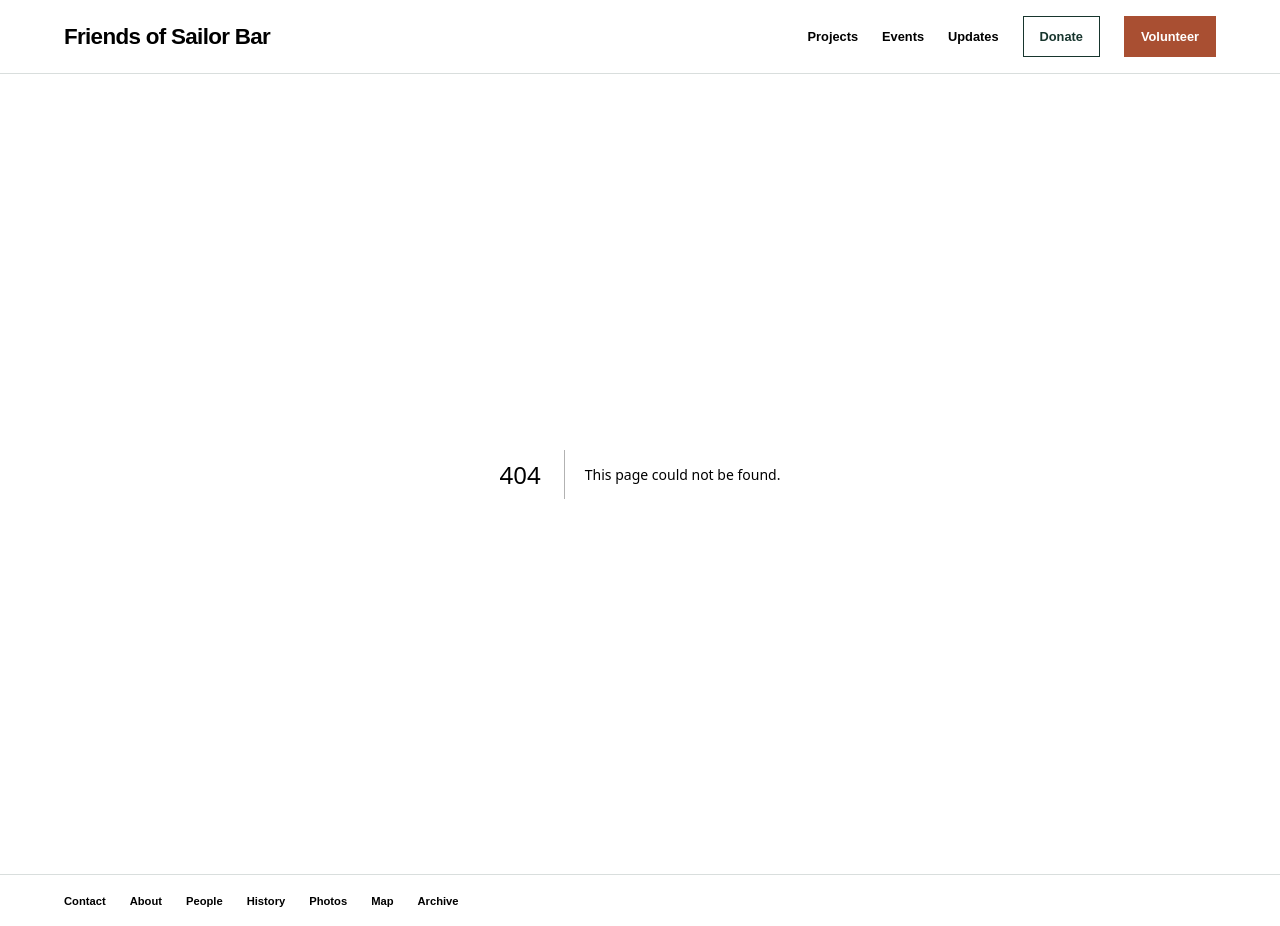
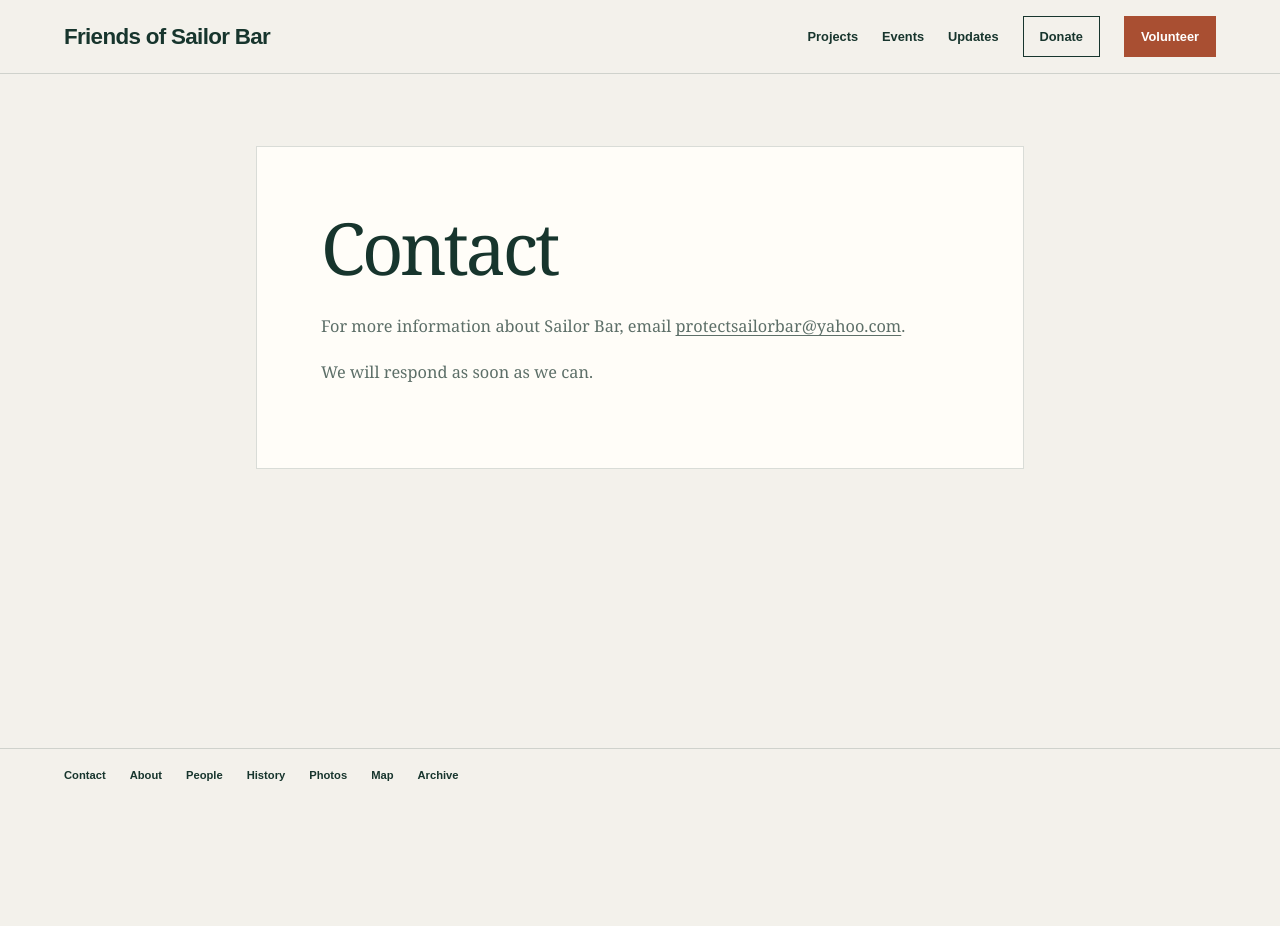
Before and after one commit to ccorcos/friends-of-sailor-bar, a Next.js app: page /contact in a window 1280 px wide. Before the commit this address had no page. After the commit the page ends 800 px from the top, so only its background shows below. Built offline with nearby package versions, Linux system fonts and the light colour scheme.

Commit message:
Promote contact page and clarify event dates
Co-authored-by: Shelley <shelley@exe.dev>

```diff
--- /dev/null
+++ b/app/archive/contact/page.tsx
@@ -0,0 +1,5 @@
+import { permanentRedirect } from "next/navigation";
+
+export default function ArchivedContactRedirect() {
+  permanentRedirect("/contact");
+}
--- /dev/null
+++ b/app/contact/page.tsx
@@ -0,0 +1,17 @@
+import type { Metadata } from "next";
+
+export const metadata: Metadata = { title: "Contact" };
+
+export default function ContactPage() {
+  return (
+    <section className="detail-page standalone-detail container">
+      <article className="essay-card">
+        <h1>Contact</h1>
+        <div className="essay-body">
+          <p>For more information about Sailor Bar, email <a href="mailto:protectsailorbar@yahoo.com">protectsailorbar@yahoo.com</a>.</p>
+          <p>We will respond as soon as we can.</p>
+        </div>
+      </article>
+    </section>
+  );
+}
--- a/app/events/page.tsx
+++ b/app/events/page.tsx
@@ -25,12 +25,14 @@ export default function EventsPage() {
                 aria-label={`View ${event.title} on ${formatDate(event.date, { month: "long", day: "numeric", year: "numeric" })}`}
               >
                 <time dateTime={event.date}>
+                  <span className="event-month">{formatDate(event.date, { month: "short" })}</span>
                   <span className="event-day">{formatDate(event.date, { day: "numeric" })}</span>
-                  <span className="event-month">{formatDate(event.date, { month: "short" })}</span>
                 </time>
               </Link>
               <div className="event-copy">
-                <p className="event-time">{event.time}</p>
+                <p className="event-time">
+                  {formatDate(event.date, { weekday: "long", month: "long", day: "numeric", year: "numeric" })} · {event.time}
+                </p>
                 <p className="event-location">{event.location}</p>
                 <h2><Link href={`/events/${event.slug}`}>{event.title}</Link></h2>
                 <p>{event.summary}</p>
--- a/app/globals.css
+++ b/app/globals.css
@@ -149,7 +149,7 @@ h1, h2, p { margin-block-start: 0; }
   line-height: 0.85;
 }
 .home-event-date span {
-  margin-block-start: 0.3rem;
+  margin-block-end: 0.3rem;
   color: var(--rust);
   font-size: 0.58rem;
   font-weight: 700;
@@ -250,7 +250,7 @@ h1, h2, p { margin-block-start: 0; }
   line-height: 0.9;
 }
 .event-month {
-  margin-block-start: 0.45rem;
+  margin-block-end: 0.45rem;
   color: var(--rust);
   font-size: 0.9rem;
   font-weight: 700;
@@ -323,6 +323,7 @@ dd { margin: 0.3rem 0 0; color: var(--muted); font-size: 0.78rem; line-height: 1
   line-height: 1.65;
 }
 .essay-body .button { margin-block-start: 0.5rem; }
+.essay-body a:not(.button) { text-decoration: underline; text-underline-offset: 0.2em; }
 
 .standalone-detail { padding-block-start: clamp(2rem, 6vw, 4.5rem); }
 .donate-content h2 {
--- a/app/page.tsx
+++ b/app/page.tsx
@@ -46,11 +46,11 @@ export default function Home() {
             {events.map((event) => (
               <Link className="home-event-summary" href={`/events/${event.slug}`} key={event.id}>
                 <time className="home-event-date" dateTime={event.date}>
+                  <span>{formatDate(event.date, { month: "short" })}</span>
                   <strong>{formatDate(event.date, { day: "numeric" })}</strong>
-                  <span>{formatDate(event.date, { month: "short" })}</span>
                 </time>
                 <span className="home-event-copy">
-                  <small>{event.time}</small>
+                  <small>{formatDate(event.date, { month: "long", day: "numeric", year: "numeric" })} · {event.time}</small>
                   <strong>{event.title}</strong>
                   <span>{event.location}</span>
                 </span>
--- a/lib/site.ts
+++ b/lib/site.ts
@@ -5,7 +5,7 @@ export const siteLinks = [
 ];
 
 export const resourceLinks = [
-  { href: "/archive/contact", label: "Contact" },
+  { href: "/contact", label: "Contact" },
   { href: "/archive/about-sailor-bar", label: "About" },
   { href: "/archive/friends-of-sailor-bar-leaders", label: "People" },
   { href: "/archive/sailor-bar-history", label: "History" },
```
Also changed, not shown: data/archive.json.
